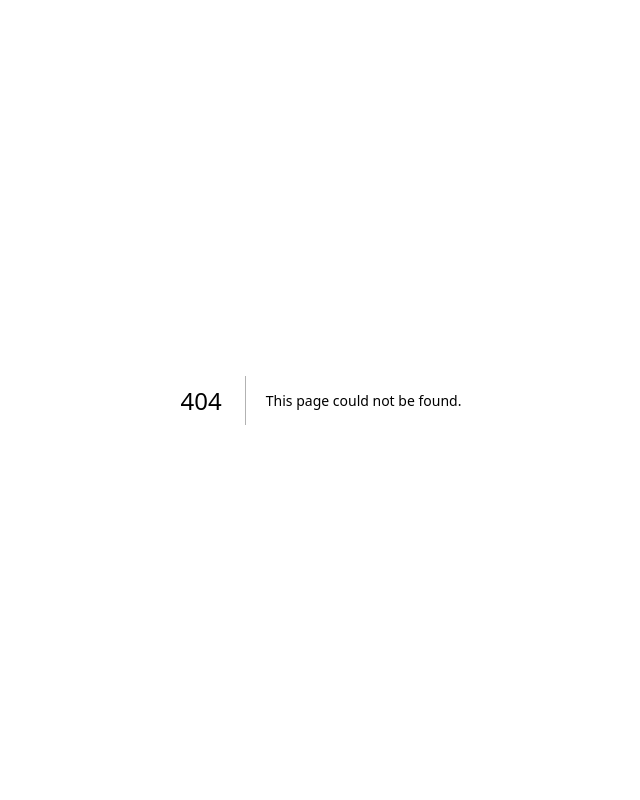
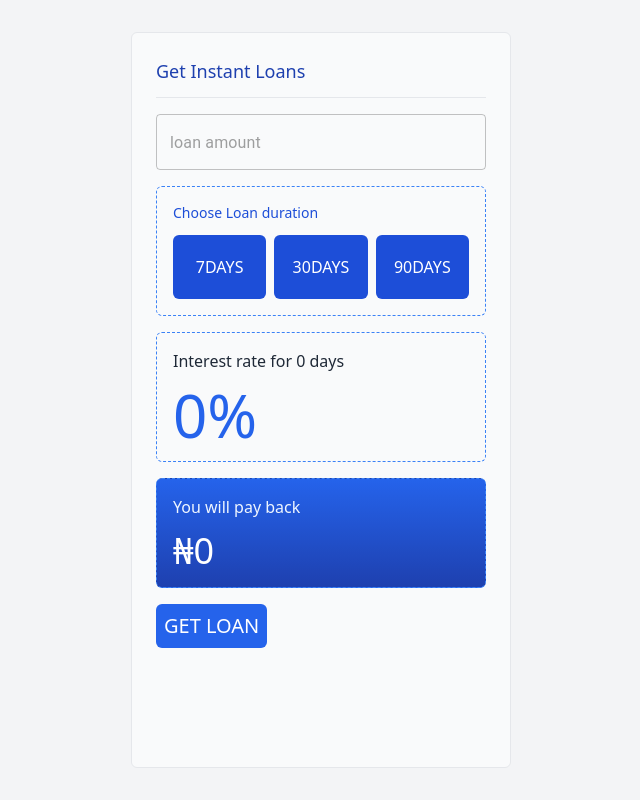
Before and after one commit to Emmy-delight/bills, a Next.js app: page /dashboard/borrow in a window 1280 px wide. Before the commit this address had no page. Shown: the whole page, without its empty margins (319-959 px from the left). Built offline with nearby package versions, Linux system fonts and the light colour scheme.

Commit message:
borrow was added

```diff
--- /dev/null
+++ b/app/dashboard/borrow/page.js
@@ -0,0 +1,84 @@
+"use client"
+import {useState,useEffect} from "react";
+import {TextField}  from "@mui/material";
+const durations = [
+    {id:"7d",days:7},
+    {id:"30d",days:30},
+    {id:"90d",days:90},
+];
+export default function Borrow () {
+  const [clickedRate,setClickedRate] = useState(undefined);
+  const [rate,setRate] = useState(0);
+  const [amount,setAmount] = useState(undefined);
+  const [payback,setPayback] = useState(0);
+  const [days,setDays] = useState(0);
+
+   useEffect(() =>{
+    if (amount >= 1){
+        const interest = (rate * amount)/100;
+        setPayback(amount + interest)
+    }
+   },[amount, rate]
+   )
+
+    return (
+        <main className="min-h-screen flex justify-center py-4 md:py-6 lg:py-8 px-4 md:px-12 lg:px-16 bg-gray-100">
+            <div className="w-full md:w-[380px] flex flex-col gap-4 border border-gray-200 rounded-md bg-gray-50 p-2 md:p-6">
+                 <blockquote className="border-b border-gray-200 pb-3">
+                    <span className="font-thin text-lg text-blue-800">Get Instant Loans</span>
+                 </blockquote>
+                 <form>
+                    <div className="flex flex-col gap-1 ">
+                        <TextField
+                        id="amount"
+                        type="number"
+                        variant="outlined"
+                        placeholder="loan amount"
+                        value={amount}
+                        onChange ={(text) => setAmount(Number(text.target.value))}/>
+                    </div>
+                 </form>
+                  <div className="border-dashed border border-blue-500 p-4 rounded-md">
+                     <p className="text-blue-700 text-sm mb-3">Choose Loan duration</p>
+                     <ul className="grid grid-cols-3 gap-2">
+                       {
+                            durations.map(item =>  <li
+                                key = {item.id}
+                                onClick={()=> {
+                                    setClickedRate(item.id)
+                                    if(item.days === 7){
+                                        setRate(15.5)
+                                    } else if (item.days === 30){
+                                        setRate(12)
+                                    } else if (item.days === 90){
+                                        setRate(9.5)
+                                    }
+                                    if(item.days === 7){
+                                        setDays(7)
+                                    }  else if(item.days === 30){
+                                        setDays(30)
+                                    } else if (item.days === 90){
+                                        setDays(90)
+                                    }
+                                }}
+                                className={`h-16 flex justify-center items-center bg-blue-700 text-white text-md uppercase rounded-md`}>{item.days}days</li> )
+                       }
+                     </ul>
+                  </div>
+                  <div className=" flex flex-col gap-3 border-dashed border border-blue-500 p-4 rounded-md">
+                     <p className="text-gray-800">Interest rate for {days} days</p>
+                     <p className="text-6xl text-blue-600">{rate}%</p>
+                   </div>
+
+                   <div className=" flex flex-col gap-3 bg-gradient-to-b from-blue-600 to-blue-800 border-dashed border border-blue-500 p-4 rounded-md">
+                     <p className="text-blue-50">You will pay back</p>
+                     <p className="text-4xl text-white">₦{payback}</p>
+                   </div>
+                 <div>
+                        <button className="p-2 rounded-md bg-blue-600 text-white text-xl uppercase"> Get Loan</button>
+                    </div>
+
+            </div>
+        </main>
+    )
+}
--- /dev/null
+++ b/app/dashboard/history/page.js
@@ -0,0 +1,22 @@
+import {HistoryTab} from "@/components/HistoryTab"
+
+const dummy =[1,2,3,4];
+ export default function History ()  {
+    return (
+        <main className="min-h-screen flex justify-center items-center bg-gradient-to-b from-sky-100 via-sky-200 to-blue-300">
+            <div className="w-[380px] min-h-[400px] bg-white rounded-md p-4">
+                <h1 className="text-xl text-gray-800 mb-4">My loan history </h1>
+                <div className="flex flex-col gap-4">
+                    {dummy.map(loan => <HistoryTab
+                    amount={5000}
+                    rate={12.5}
+                    duration={30}
+                    date="13 JUL 2024"
+                    type="Personal"
+                     key= {loan}/>)}
+
+                   </div>
+            </div>
+        </main>
+    )
+ }
```
Also changed, not shown: package.json (+5 -2 lines), 1 other file (tests, documents, lock files or other folders).
